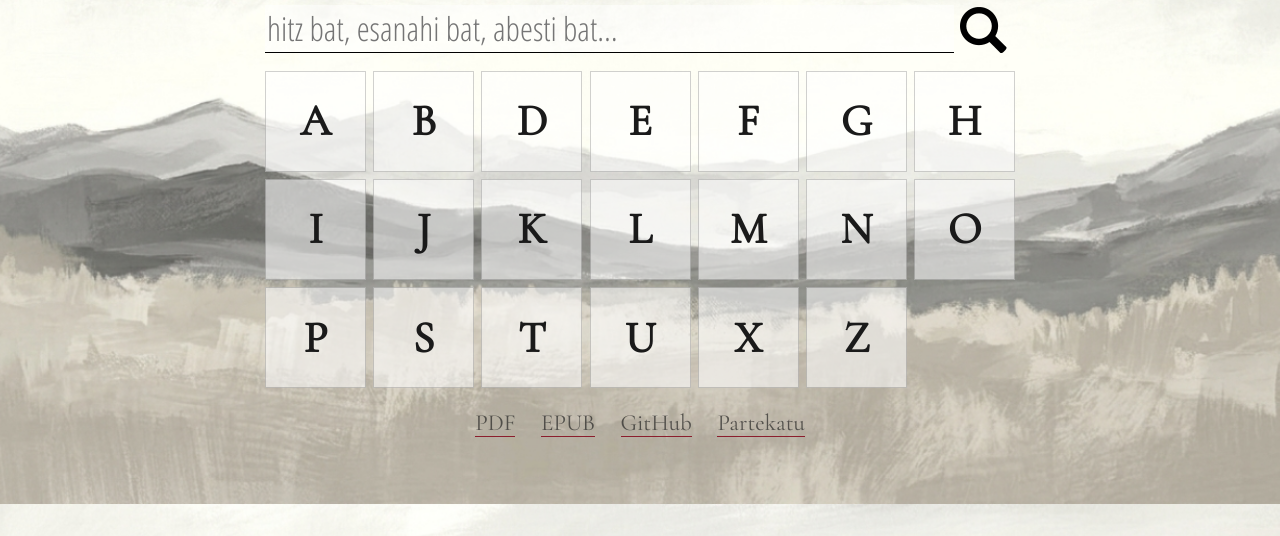
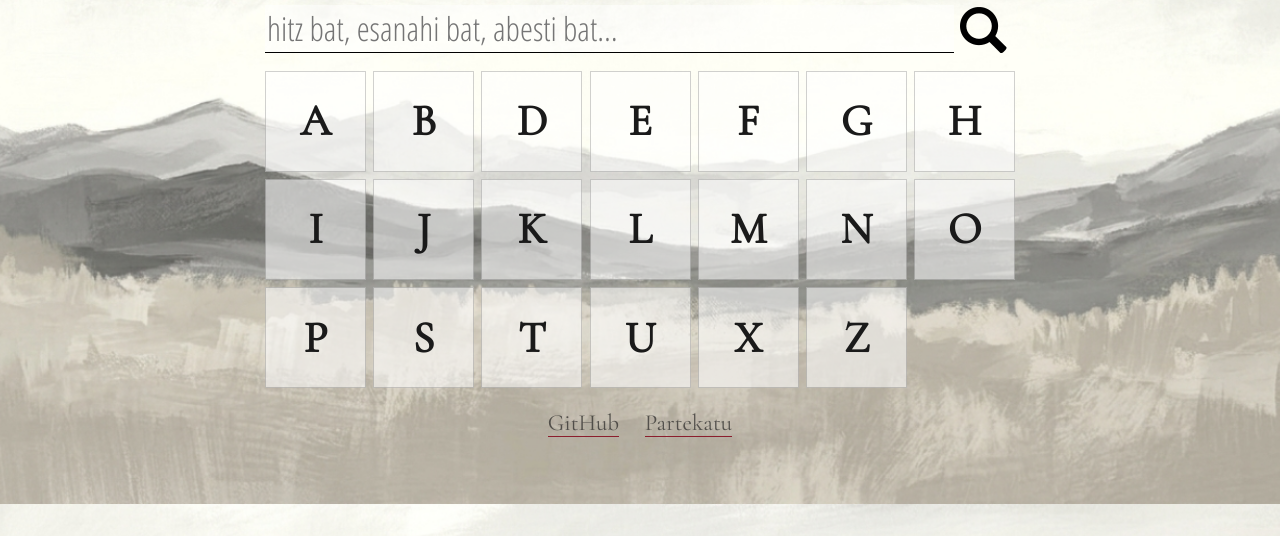
Before and after one commit to berezuma/hiztegibat, a plain HTML site: page docs/index.html in a window 1280 px wide. Shown: the part 296-832 px from the top of the page. Drawn offline with Linux system fonts and the light colour scheme.

Commit message:
Remove PDF and EPUB links from footer
Removed links to PDF and EPUB resources from the footer.

```diff
--- a/docs/index.html
+++ b/docs/index.html
@@ -133,8 +133,6 @@
     </div>
 
   <div id="footer">
-    <a href="/resources/euskara-gorkarekin.pdf" target="_blank">PDF</a>
-    <a href="/resources/euskara-gorkarekin.epub" target="_blank">EPUB</a>
     <a href="https://github.com/berezuma/hiztegibat" target="_blank">GitHub</a>
     <a href="/" id="partekatu" rel="nofollow">Partekatu</a>
   </div>
```
